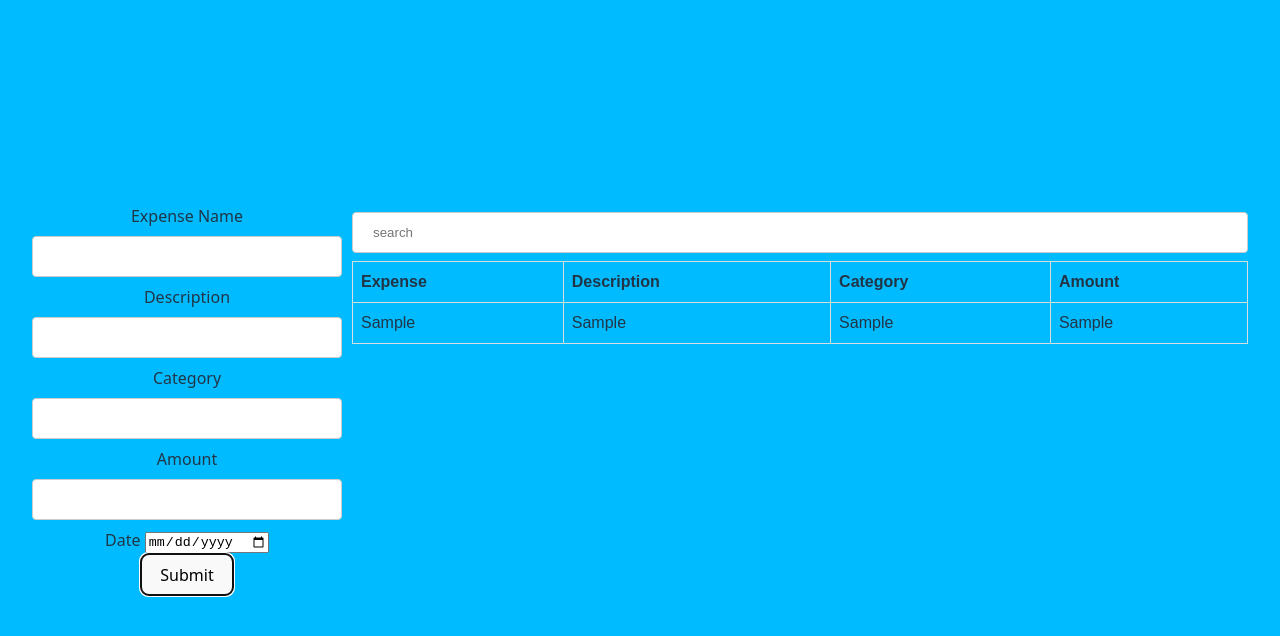
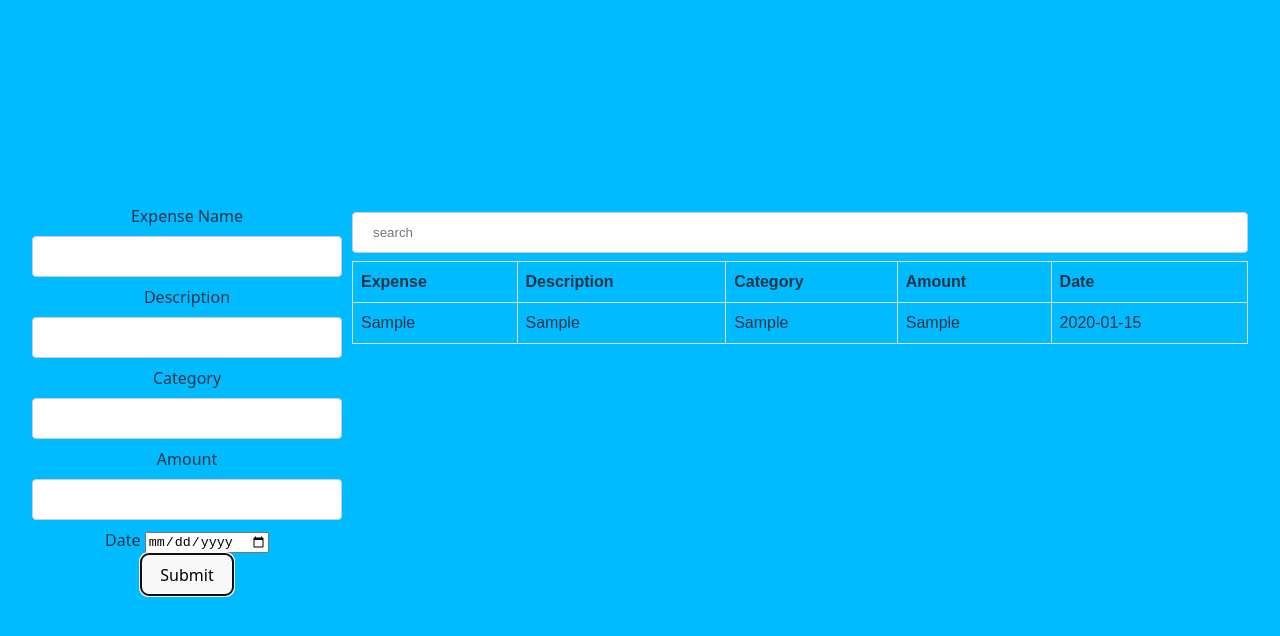
Before and after one commit to mercycheps/expense-tracker, a React (Vite) app: page / in a window 1280 px wide. Both pictures are taken after typing "Sample", "Sample", "Sample", "Sample", "2020-01-15" into the empty fields and a click on the button "Submit". Shown: the top 636 px of the page. Built offline with nearby package versions, Linux system fonts and the light colour scheme.

Commit message:
added an array to sort objects

```diff
--- a/src/App.jsx
+++ b/src/App.jsx
@@ -1,13 +1,10 @@
 import { useState } from "react";
-import reactLogo from "./assets/react.svg";
-import viteLogo from "/vite.svg";
 import "./App.css";
 import Table from "./components/Table";
 import AddExpense from "./AddExpense";
 import SearchBar from "./components/searchbar";
 
 function App() {
-  const [count, setCount] = useState(0);
   const [expenses, setExpenses] = useState([]);
   const [search, setSearch] = useState("");
 
--- a/src/components/Table.jsx
+++ b/src/components/Table.jsx
@@ -1,7 +1,9 @@
 import React from "react";
 
 export default function Table({ expenses, search }) {
-  const filteredExpenses = expenses.filter((expense) => expense.description.includes(search))
+  const filteredExpenses = expenses
+    .filter((expense) => expense.description.includes(search))
+    .sort((a, b) => a.category.localeCompare(b.category));
   return (
     <table style={{ width: "70vw" }}>
       <thead>
@@ -10,6 +12,7 @@ export default function Table({ expenses, search }) {
           <th>Description</th>
           <th>Category</th>
           <th>Amount</th>
+          <th>Date</th>
         </tr>
       </thead>
 
@@ -22,6 +25,7 @@ export default function Table({ expenses, search }) {
               <td>{expense.description}</td>
               <td>{expense.category}</td>
               <td>{expense.amount}</td>
+              <td>{expense.date}</td>
             </tr>
           );
         })}
```
